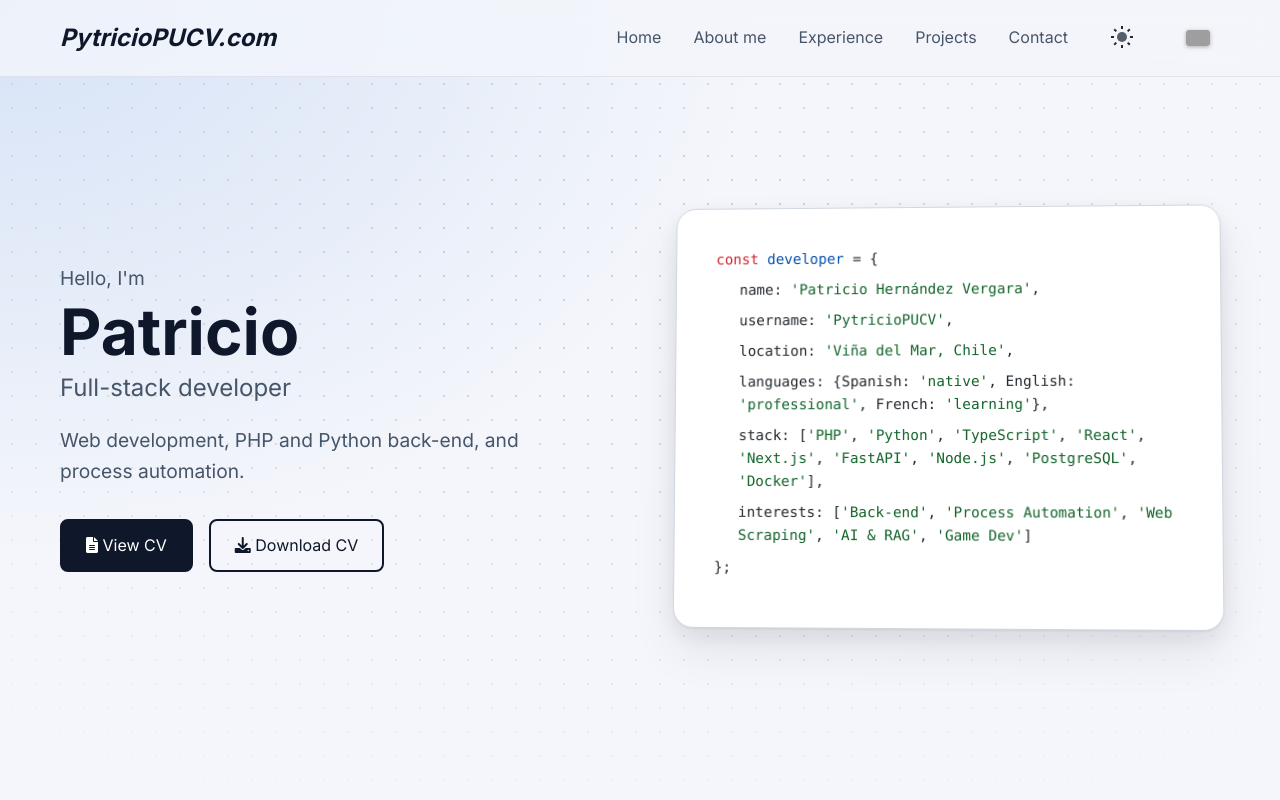
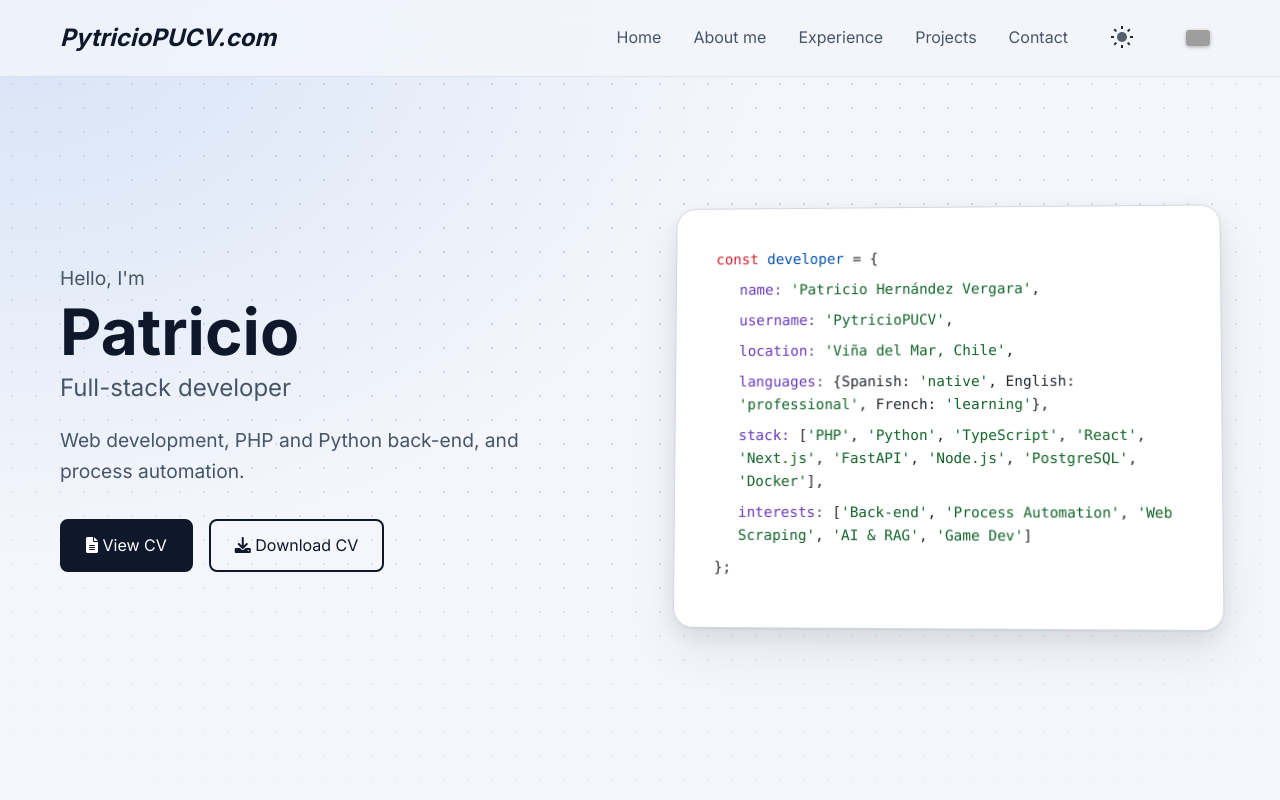
Before and after one commit to PytricioPUCV/portafolio, a plain HTML site: page index.html in a window 1280 px wide. Shown: the top 800 px of the page. Drawn offline with Linux system fonts and the light colour scheme; grey boxes are pictures that could not be loaded.

Commit message:
feat(light): colorea las claves de la tarjeta de código en morado
Envuelve name:, username:, etc. en span.property con --syntax-key (#6639ba en claro, 7.34 sobre blanco; #ffffff en oscuro, igual que antes). En oscuro solo cambia el antialiasing de 2-4 glifos por línea (<= 64/255), imperceptible a 3x de zoom.

```diff
--- a/index.html
+++ b/index.html
@@ -127,17 +127,17 @@
                     <div class="code-animation">
                         <div class="code-line"><span class="keyword">const</span> <span
                                 class="variable">developer</span> = {</div>
-                        <div class="code-line indent">name: <span class="string">'Patricio Hernández Vergara'</span>,</div>
-                        <div class="code-line indent">username: <span class="string">'PytricioPUCV'</span>,</div>
-                        <div class="code-line indent">location: <span class="string">'Viña del Mar, Chile'</span>,</div>
-                        <div class="code-line indent">languages: {Spanish: <span class="string">'native'</span>, English: <span
+                        <div class="code-line indent"><span class="property">name:</span> <span class="string">'Patricio Hernández Vergara'</span>,</div>
+                        <div class="code-line indent"><span class="property">username:</span> <span class="string">'PytricioPUCV'</span>,</div>
+                        <div class="code-line indent"><span class="property">location:</span> <span class="string">'Viña del Mar, Chile'</span>,</div>
+                        <div class="code-line indent"><span class="property">languages:</span> {Spanish: <span class="string">'native'</span>, English: <span
                                 class="string">'professional'</span>, French: <span class="string">'learning'</span>},</div>
-                        <div class="code-line indent">stack: [<span class="string">'PHP'</span>, <span
+                        <div class="code-line indent"><span class="property">stack:</span> [<span class="string">'PHP'</span>, <span
                                 class="string">'Python'</span>, <span class="string">'TypeScript'</span>, <span
                                 class="string">'React'</span>, <span class="string">'Next.js'</span>, <span
                                 class="string">'FastAPI'</span>, <span class="string">'Node.js'</span>, <span
                                 class="string">'PostgreSQL'</span>, <span class="string">'Docker'</span>],</div>
-                        <div class="code-line indent">interests: [<span class="string">'Back-end'</span>, <span
+                        <div class="code-line indent"><span class="property">interests:</span> [<span class="string">'Back-end'</span>, <span
                                 class="string">'Process Automation'</span>, <span class="string">'Web Scraping'</span>,
                             <span class="string">'AI & RAG'</span>, <span class="string">'Game Dev'</span>]
                         </div>
--- a/styles/main.css
+++ b/styles/main.css
@@ -12,6 +12,7 @@
     --syntax-keyword: #569CD6;
     --syntax-variable: #9CDCFE;
     --syntax-string: #CE9178;
+    --syntax-key: #ffffff;
     --chip-bg: rgba(255, 255, 255, 0.1);
     --chip-bg-hover: rgba(255, 255, 255, 0.2);
     --chip-border: rgba(255, 255, 255, 0.2);
@@ -72,6 +73,7 @@
     --syntax-keyword: #cf222e;
     --syntax-variable: #0550ae;
     --syntax-string: #116329;
+    --syntax-key: #6639ba;
 }
 
 
@@ -398,6 +400,9 @@ p {
 .string {
     color: var(--syntax-string);
 }
+.property {
+    color: var(--syntax-key);
+}
 
 .section-title {
     font-size: 2.5rem;
```
